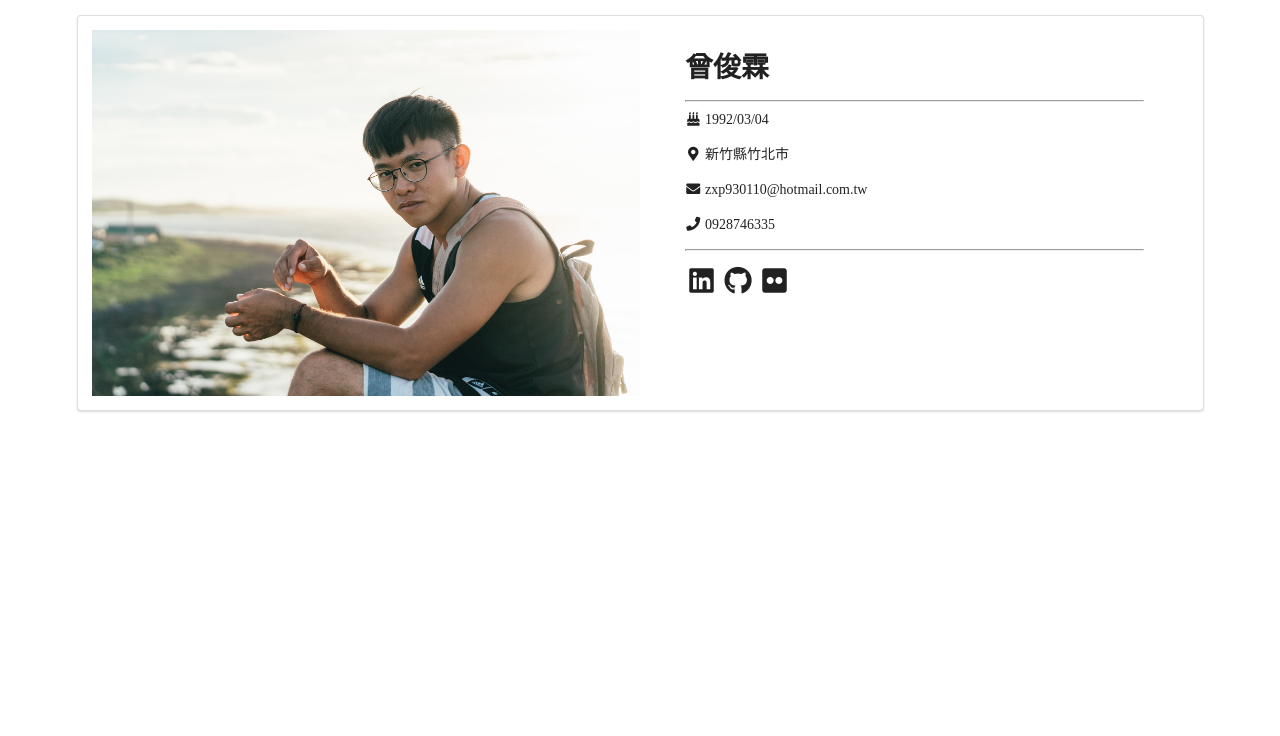
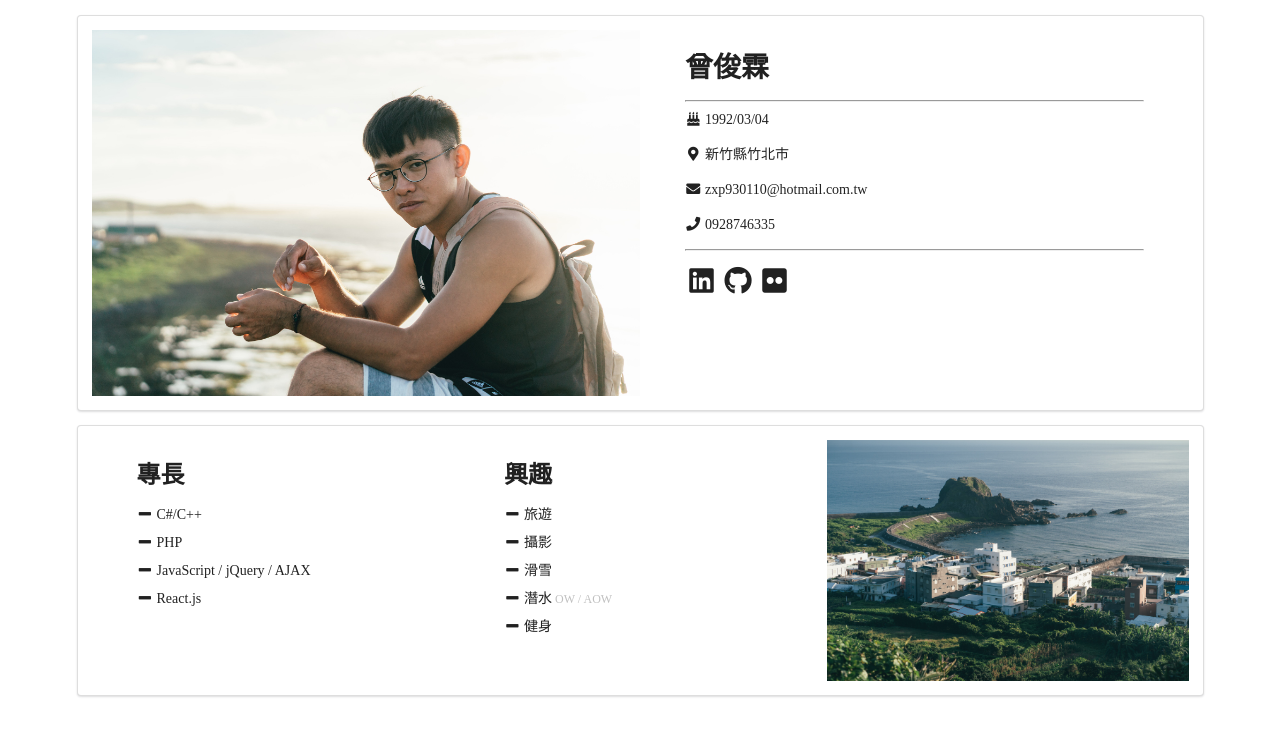
Before and after one commit to JosephT5566/my-resume, a React (Create React App) app: page / in a window 1280 px wide. Shown: the top 736 px of the page. Built offline with nearby package versions, Linux system fonts and the light colour scheme; a web font is replaced by a local one.

Commit message:
Adding expertise card and styling it

```diff
--- a/src/components/App.js
+++ b/src/components/App.js
@@ -6,6 +6,7 @@ import ReactDom from 'react-dom';
 
 import ResumeCard from './ResumeCard';
 import PersonalInfo from './cards/personalInfo';
+import Expertise from './cards/expertise';
 
 class App extends React.Component {
     render() {
@@ -14,6 +15,9 @@ class App extends React.Component {
                 <ResumeCard>
                     <PersonalInfo />
                 </ResumeCard>
+                <ResumeCard>
+                    <Expertise />
+                </ResumeCard>
             </div>
         );
     }
--- /dev/null
+++ b/src/components/cards/expertise.css
@@ -0,0 +1,13 @@
+#expertiseContainer .comment {
+    display: flex;
+}
+
+#expertiseContainer .content {
+    width: 33%;
+    padding: 0 25px;
+    margin: 20px;
+}
+
+#expertiseContainer p {
+    margin: 0 0 0.5em;
+}
--- /dev/null
+++ b/src/components/cards/expertise.js
@@ -0,0 +1,50 @@
+import './expertise.css';
+import image1 from '../../assets/images/image1.jpg';
+
+import React from 'react';
+
+const expertise = () => {
+    return (
+        <div id="expertiseContainer">
+            <div className="comment">
+                <div className="content expertise">
+                    <h2>專長</h2>
+                    <p>
+                        <i className="minus icon"></i>C#/C++
+                    </p>
+                    <p>
+                        <i className="minus icon"></i>PHP
+                    </p>
+                    <p>
+                        <i className="minus icon"></i>JavaScript / jQuery / AJAX
+                    </p>
+                    <p>
+                        <i className="minus icon"></i>React.js
+                    </p>
+                </div>
+                <div className="content interest">
+                    <h2>興趣</h2>
+                    <p>
+                        <i className="minus icon"></i>旅遊
+                    </p>
+                    <p>
+                        <i className="minus icon"></i>攝影
+                    </p>
+                    <p>
+                        <i className="minus icon"></i>滑雪
+                    </p>
+                    <p>
+                        <i className="minus icon"></i>潛水
+                        <span style={{color: 'SILVER', fontSize: '12px'}}> OW / AOW</span>
+                    </p>
+                    <p>
+                        <i className="minus icon"></i>健身
+                    </p>
+                </div>
+                <img style={ {width: '33%'} } src={image1} alt="image1"/>
+            </div>
+        </div>
+    );
+};
+
+export default expertise;
```
Also changed, not shown: src/assets/images/image1.jpg (added).
